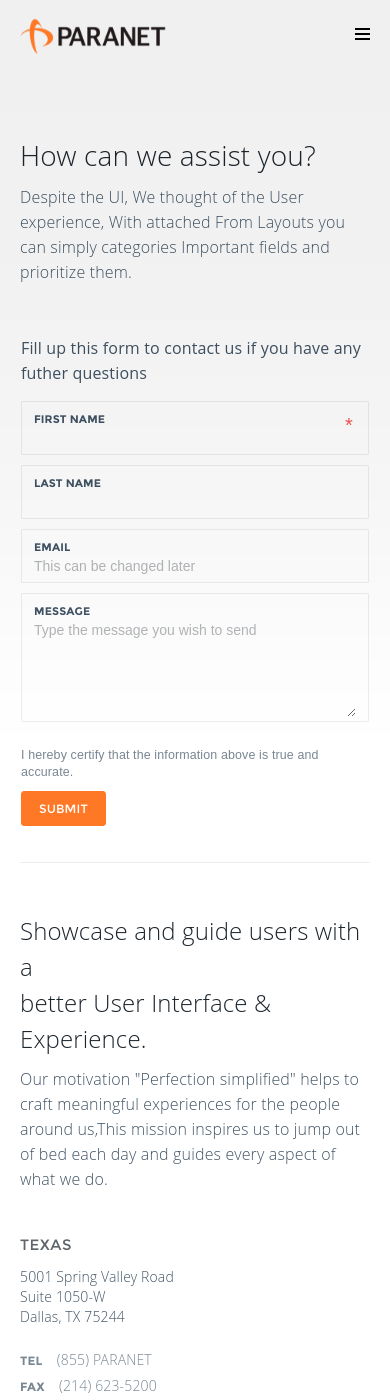
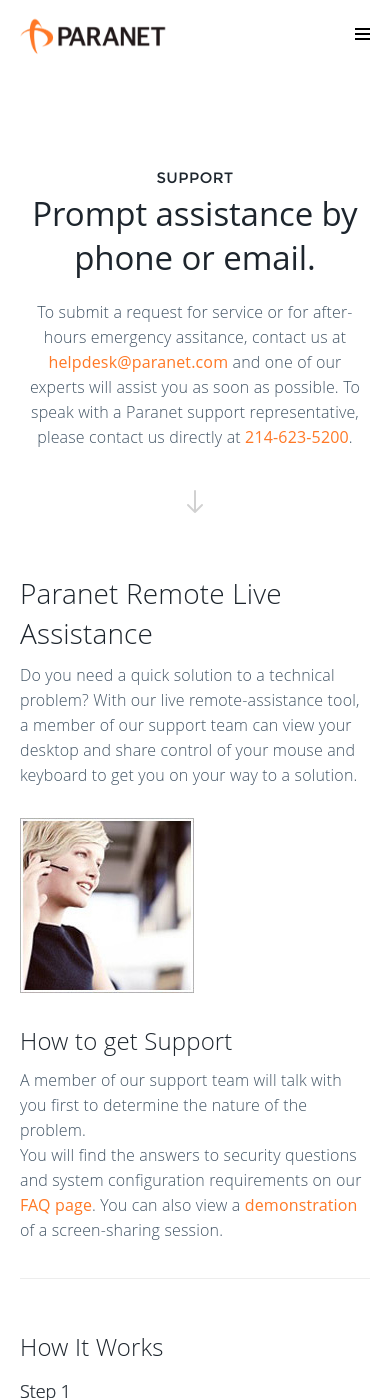
Before and after one commit to paranet/paranet.github.io, a Jekyll site: the page built from about/support.html, in a window 390 px wide and 1400 px high. Built offline with Jekyll 4.4.1, drawn with Linux system fonts in a browser that asks for light colours; some web fonts are replaced; some of the changed text lies outside the part shown.

Commit message:
reworked support

```diff
--- a/about/support.html
+++ b/about/support.html
@@ -4,101 +4,157 @@
 ---
 
 <!-- START CONTACT SECTION -->
-<section class="container container-fixed-lg p-t-65 p-b-100  sm-p-b-30 sm-m-b-30">
+<section class="p-b-20 p-t-100">
+    <div class="container text-center">
+        <div class="row">
+            <div class="col-sm-8 col-sm-offset-2">
+                <h6 class="block-title m-b-0">SUPPORT</h6>
+                <h1 class="m-t-5 light"><span class="semi-bold">Prompt assistance by phone or email.</h1>
+                <p class="m-t-20">To submit a request for service or for after-hours emergency assitance, contact us at <a class="text-primary semi-bold" href="mailto:helpdesk@paranet.com" target="_blank">helpdesk@paranet.com</a> and one of our experts will assist you as soon as possible.
+
+To speak with a Paranet support representative, please contact us directly at <span class="text-primary semi-bold">214-623-5200</span>.
+                </p>
+                <img src="/assets/images/arrow_down.png" class="m-t-30" alt="">
+            </div>
+        </div>
+    </div>
+</section>
+
+<section class="container container-fixed-lg p-t-30 p-b-100  sm-p-b-30 sm-m-b-30">
     <div class="row">
         <div class="col-md-6">
-            <h2>How can we assist you?</h2>
+            <h2>Paranet Remote Live Assistance</h2>
             <div class="p-r-40 sm-p-r-0">
-                <p>Despite the UI, We thought of the User experience,
-                  With attached From Layouts you can simply categories
-                  Important fields and prioritize them.</p>
-                <br>
-                <br>
-                <div class="panel" id="contact-panel">
-                    <p class="semi-bold no-margin">Fill up this form to contact us if you have any futher questions</p>
-                    <form role="form" autocomplete="off" class="m-t-15" id="contact-form" action="_lib/mail.php" method="post">
-                        <div class="row">
-                            <div class="col-sm-6">
-                                <div class="form-group form-group-default required">
-                                    <label>First name</label>
-                                    <input type="text" name="name" class="form-control" required>
-                                </div>
-                            </div>
-                            <div class="col-sm-6">
-                                <div class="form-group form-group-default">
-                                    <label>Last name</label>
-                                    <input type="text" name="last-name" class="form-control" required>
-                                </div>
-                            </div>
-                        </div>
-                        <div class="form-group form-group-default">
-                            <label>Email</label>
-                            <input type="email" name="email" placeholder="This can be changed later" class="form-control" required>
-                        </div>
-                        <div class="form-group form-group-default">
-                            <label>Message</label>
-                            <textarea name="message" placeholder="Type the message you wish to send" style="height:100px" class="form-control" required></textarea>
-                        </div>
-                        <div class="sm-p-t-10 clearfix">
-                            <p class="pull-left small hint-text m-t-5 font-arial">I hereby certify that the information above is true and accurate. </p>
-                            <button class="btn btn-primary font-montserrat all-caps fs-12 pull-right xs-pull-left">Submit</button>
-                        </div>
-                        <div class="clearfix"></div>
-                    </form>
-                </div>
+                <p>Do you need a quick solution to a technical problem? With our live remote-assistance tool, a member of our support team can view your desktop and share control of your mouse and keyboard to get you on your way to a solution.</p>
             </div>
+            <div class="p-t-20 p-b-20">
+              <img src="/assets/images/supportop.jpg"/>
+            </div>
+            <h3>How to get Support</h3>
+            <p>A member of our support team will talk with you first to determine the nature of the problem.<br>
+              You will find the answers to security questions and system configuration requirements on our <a class="text-primary semi-bold" href="https://www.gotoassist.com/smartpage/englishFaq.tmpl?page=digitalreach" target="_blank">FAQ page</a>. You can also view a <a href="https://www.gotoassist.com/smartpage/customFlashDemo.tmpl?language=english&amp;phoneMode=1" onclick="return popupNoScrollBar('https://www.gotoassist.com/smartpage/customFlashDemo.tmpl?language=english&amp;phoneMode=1', 'quickTour', 620, 480)" class="text-primary semi-bold">demonstration</a> of a screen-sharing session.</p>
         </div>
         <div class="col-md-6">
             <div class="visible-xs visible-sm b-b b-grey-light m-t-35 m-b-30"></div>
             <div class="p-l-40 sm-p-l-0 sm-p-t-10">
-                <h3>Showcase and guide users with a <br> better User Interface &amp; Experience.</h3>
-                <p>Our motivation "Perfection simplified" helps to craft
-                  meaningful experiences for the people around us,This
-                  mission inspires us to jump out of bed each day and
-                  guides every aspect of what we do.</p>
-                <br>
-                <div class="row">
-                    <div class="col-sm-6">
-                        <h5 class="block-title hint-text m-b-0">texas </h5>
-                        <address class="m-t-10">5001 Spring Valley Road
-                        <br> Suite 1050-W
-                        <br> Dallas, TX 75244</address>
-                        <br>
-                        <p class="hint-text no-margin"><span class="fs-12 font-montserrat bold all-caps p-r-10">Tel</span> <span class="fs-14">(855) PARANET</span></p>
-                        <p class="hint-text"><span class="fs-12 font-montserrat bold all-caps p-r-10">Fax</span> <span class="fs-14">(214) 623-5200</span></p>
-                    </div>
-                    <div class="col-sm-6">
-                        <!-- <h5 class="block-title hint-text m-b-0">canada </h5>
-                        <address class="m-t-10">Station 322
-                        <br> Ottawa Ontario K1AOB1
-                        <br> Canada.
-                    </address>
-                        <br>
-                        <p class="hint-text no-margin"><span class="fs-12 font-montserrat bold all-caps p-r-10">Tel</span> <span class="fs-14">(877) 412-7766</span></p>
-                        <p class="hint-text"><span class="fs-12 font-montserrat bold all-caps p-r-10">Fax</span> <span class="fs-14">(877) 412-7766</span></p> -->
-                    </div>
+
+                <h3>How It Works</h3>
+                <h4>Step 1</h4>
+                <p>Once you are on the phone with a member of our support team, you will be directed back to this page after your support representative provides you with a unique connection code. You will then enter the code in the field below and click the Click Here button to initiate the screen-sharing session.</p>
+                <h4>Step 2</h4>
+                <p>You are prompted to download a small virus-free plug-in.</p>
+                <h4>Step 3</h4>
+                <p>With your permission, your support representative can view your screen and share control of your mouse and keyboard.</p>
+                <h4>Step 4</h4>
+                <p>You are in full control of your computer at all times. You always have overriding control of your mouse and keyboard, and you can end the screen-sharing session at any time.</p>
+                <div>
+                <style type="text/css">
+<!--
+.style2 {
+  color: #FF6600;
+font-weight: bold;
+font-size: 13px;
+}
+.style3 {
+font-size: 16px;
+font-weight: bold;
+color: #FF6600;
+}
+.style5 {color: #FF6600}
+.style6 {color: #FF6600; font-weight: bold; }
+-->
+</style>
+<form align="center" action="https://broker.gotoassist.com/h/digitalreach" target="_blank" method="get" name="QuestionEntry">
+
+<input type="hidden" name="Portal" value="digitalreach">
+<input type="hidden" name="Target" value="ds/queryPost.flow">
+<input type="hidden" name="Template" value="ds/phoneModeRedemption.tmpl">
+<input type="hidden" name="JavaScript" value="false">
+<input type="hidden" name="Form" value="digitalreachSmartBox">
+<table cellpadding="0" cellspacing="0" border="0" width="420" background="https://www.gotoassist.com/partners/images/smartbox_bg.gif">
+	<tbody><tr>
+		<td align="center">
+		<table cellpadding="0" cellspacing="0" border="0" width="356" background="https://www.gotoassist.com/partners/images/1x1.gif">
+
+			<tbody><tr>
+				<td height="30"></td>
+			</tr>
+			<tr>
+				<td height="15"></td>
+			</tr>
+			<tr>
+				<td colspan="11"><img src="https://www.gotoassist.com/partners/images/ds_pb_a_top_shadow.gif" width="356" height="7"></td>
+			</tr>
+
+			<tr>
+				<td bgcolor="#aaaaaa"><img src="https://www.gotoassist.com/partners/images/1x1.gif" width="1" height="1"></td>
+				<td bgcolor="#c5c5c5"><img src="https://www.gotoassist.com/partners/images/1x1.gif" width="1" height="1"></td>
+				<td bgcolor="#dadada"><img src="https://www.gotoassist.com/partners/images/1x1.gif" width="1" height="1"></td>
+				<td bgcolor="#e9e9e9"><img src="https://www.gotoassist.com/partners/images/1x1.gif" width="1" height="1"></td>
+				<td bgcolor="#f3f3f3"><img src="https://www.gotoassist.com/partners/images/1x1.gif" width="1" height="114"></td>
+				<td bgcolor="#ffffff"><img src="https://www.gotoassist.com/partners/images/1x1.gif" width="4" height="1"></td>
+				<td bgcolor="#ffffff">
+				<table cellpadding="0" cellspacing="0" border="0" width="337">
+
+					<tbody><tr>
+						<td height="3"></td>
+					</tr>
+					<tr>
+						<td valign="middle" nowrap=""><font face="verdana,arial,helvetica" size="1"><b>Email Address:</b></font></td>
+						<td><img src="https://www.gotoassist.com/partners/images/1x1.gif" width="2" height="1"></td>
+						<td width="100%" valign="middle"><font face="verdana,arial,helvetica" size="1"><input type="text" size="18" style="font: normal 9 verdana,arial,helvetica;width:156;height:17;" name="Email"></font></td>
+					</tr>
+
+					<tr>
+						<td height="3"></td>
+					</tr>
+					<tr>
+						<td valign="middle" nowrap=""><font face="verdana,arial,helvetica" size="1"><b>Company Name:</b></font></td>
+						<td></td>
+						<td width="100%" valign="middle"><font face="verdana,arial,helvetica" size="1"><input type="text" size="18" style="font: normal 9 verdana,arial,helvetica;width:156;height:17;" name="CompanyName"></font></td>
+					</tr>
+
+					<tr>
+						<td height="3"></td>
+					</tr>
+					<tr>
+						<td colspan="3"><font face="verdana,arial,helvetica" size="1"><b>Please fill out the fields above, enter the code from your rep below and click the button to proceed.</b></font></td>
+					</tr>
+					<tr>
+						<td height="3"></td>
+
+					</tr>
+				</tbody></table>
+				<table cellpadding="0" cellspacing="0" border="0" width="337">
+					<tbody><tr>
+						<td><font face="verdana,arial,helvetica" size="1"><input type="text" size="18" style="font: normal 9 verdana,arial,helvetica;width:156;height:17;" name="Question"></font></td>
+						<td align="center" valign="middle" height="50"><input class="btn btn-primary" type="submit" value="Click Here" onclick="setJS()"></td>
+
+					</tr>
+					<tr>
+
+						<td height="7"></td>
+					</tr>
+				</tbody></table>
+				</td>
+				<td bgcolor="#ffffff"><img src="https://www.gotoassist.com/partners/images/1x1.gif" width="4" height="1"></td>
+				<td bgcolor="#f3f3f3"><img src="https://www.gotoassist.com/partners/images/1x1.gif" width="1" height="1"></td>
+				<td bgcolor="#e9e9e9"><img src="https://www.gotoassist.com/partners/images/1x1.gif" width="1" height="1"></td>
+				<td bgcolor="#dadada"><img src="https://www.gotoassist.com/partners/images/1x1.gif" width="1" height="1"></td>
+			</tr>
+
+		</tbody></table>
+		</td>
+	</tr>
+	<tr>
+		<td><img src="https://www.gotoassist.com/partners/images/g2a_pb_smartbox_tag.gif" width="420" height="29" alt="Powered by GoToAssist"></td>
+	</tr>
+</tbody></table>
+</form>
                 </div>
-                <br>
-                <h5 class="block-title hint-text m-b-0">Paranet Inquiries &amp; Communications </h5>
-                <br>
-                <div class="row">
-                    <div class="col-sm-6">
-                        <p class="fs-12 font-montserrat bold all-caps no-margin hint-text">Hotline </p>
-                        <p class="hint-text no-margin fs-14">(214) 623-5200</p>
-                    </div>
-                    <div class="col-sm-6">
-                        <p class="fs-12 font-montserrat bold all-caps no-margin hint-text">Email </p>
-                        <p class="hint-text no-margin fs-14">helpdesk@paranet.com</p>
-                    </div>
-                </div>
+
             </div>
         </div>
     </div>
 </section>
 <!-- END CONTACT SECION -->
-<!-- START GOOGLE MAP -->
-<section class="container-fluid  no-padding no-overflow">
-    <!-- Map -->
-    <div id="google-map" class="full-width demo-map gradient-overlay no-overflow"></div>
-</section>
-<!-- END GOOGLE MAP -->
--- a/services/cybersecurity.html
+++ b/services/cybersecurity.html
@@ -21,7 +21,7 @@
     <div class="container p-b-50 p-t-50">
         <div class="col-md-10 col-md-offset-1">
             <div class="col-xs-height col-middle text-center">
-                <img src="/assets/images/icons/clock-padlock.svg" alt="" height=120 class="text-white m-b-40">
+                <img src="/assets/images/icons/fingerprint.png" alt="" height=160 class="text-white m-b-40">
                 <div class="text-center">
                     <h1 class="text-white col-sm-12 p-b-10">Paranet performs enterprise-grade security assessments and on-going management of the security plans to meet and exceed the compliance requirements of your industry.</h1>
                     <button class="btn btn-lg btn-default btn-cons btn-rounded" type="button">Explore</button>
```
Also changed, not shown: assets/images/icons/fingerprint.png (added), assets/images/supportop.jpg (added).
